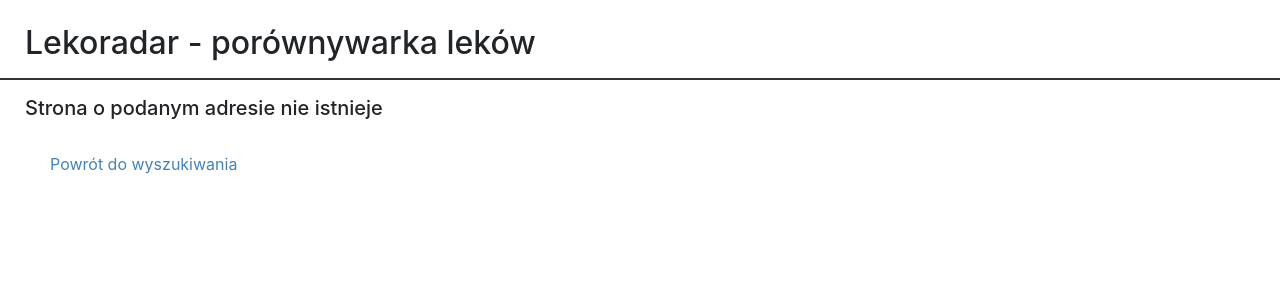
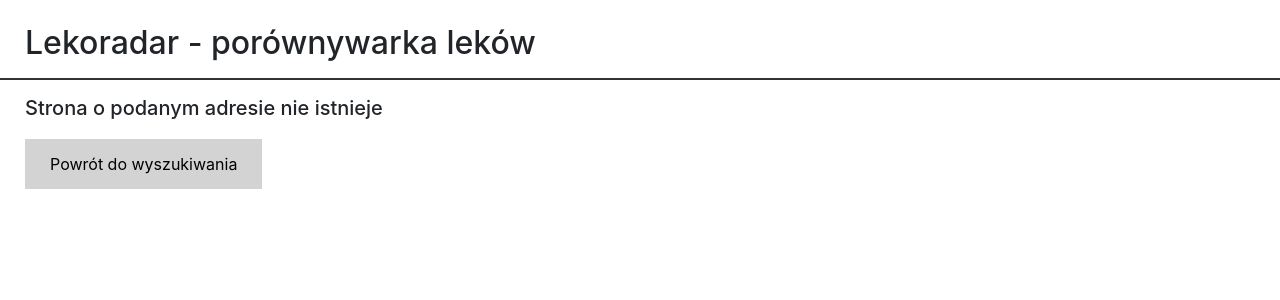
Before and after one commit to Krzaq8/Lekoradar, a Flask app: page /1 in a window 1280 px wide. Shown: the top 300 px of the page. Run offline with Flask 2, Linux system fonts and the light colour scheme; parts of the project's set-up code (start-up, migrations or seed data) failed here and were passed over; some libraries are stand-ins or nearby versions.

Commit message:
guzik szary z powrotem :)

```diff
--- a/templates/base.html
+++ b/templates/base.html
@@ -11,7 +11,7 @@
         }
 
         a.button:hover {
-            color:steelblue;
+            color:black;
             text-decoration: none;
             font-weight: normal;
             transition: none;
@@ -19,8 +19,8 @@
 
         a.button {
 
-            background-color: white;
-            color: steelblue;
+            background-color: lightgrey;
+            color: black;
             padding: 15px 25px;
             text-decoration: none;
 
```
